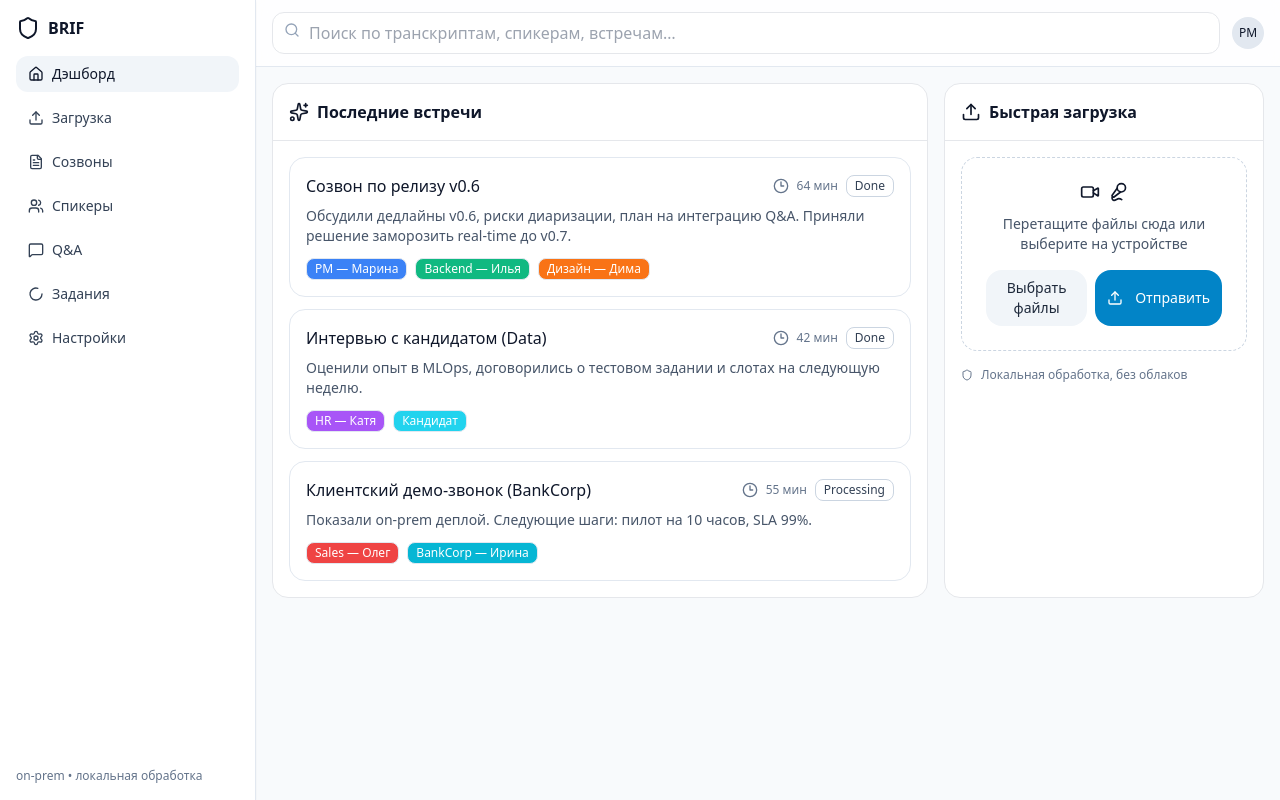
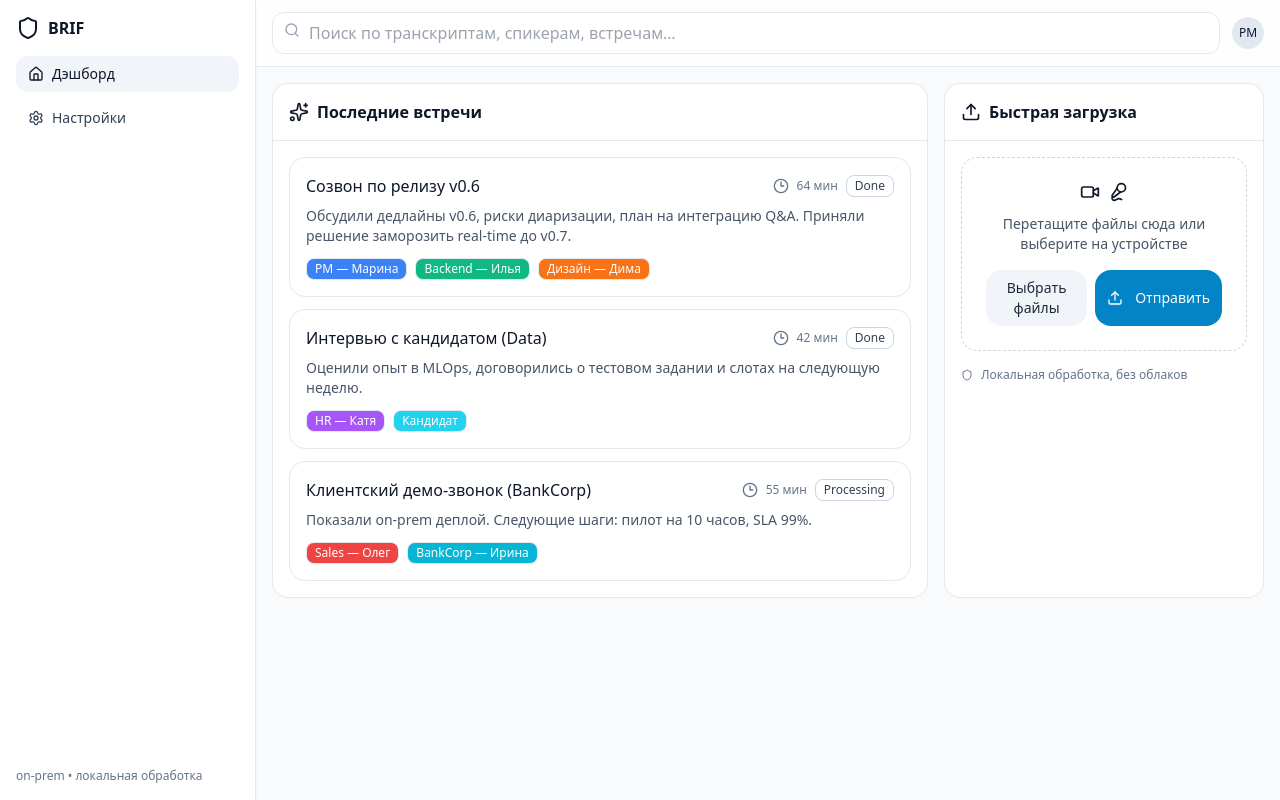
Before and after one commit to Devi3333/brif, a React (Vite) app: page / in a window 1280 px wide. Built offline with nearby package versions, Linux system fonts and the light colour scheme.

Commit message:
feat: cleaned up sidebar and removed old pages

```diff
--- a/src/App.tsx
+++ b/src/App.tsx
@@ -121,11 +121,11 @@ function Shell({ children }: { children: React.ReactNode }) {
           <span className="font-semibold">{APP_NAME}</span>
         </div>
         <NavItem to="/" icon={<Home className="h-4 w-4" />}>Дэшборд</NavItem>
-        <NavItem to="/uploads" icon={<Upload className="h-4 w-4" />}>Загрузка</NavItem>
+        {/*<NavItem to="/uploads" icon={<Upload className="h-4 w-4" />}>Загрузка</NavItem>
         <NavItem to="/meetings" icon={<FileText className="h-4 w-4" />}>Созвоны</NavItem>
         <NavItem to="/speakers" icon={<Users className="h-4 w-4" />}>Спикеры</NavItem>
         <NavItem to="/qa" icon={<MessageSquare className="h-4 w-4" />}>Q&A</NavItem>
-        <NavItem to="/jobs" icon={<Loader2 className="h-4 w-4" />}>Задания</NavItem>
+        <NavItem to="/jobs" icon={<Loader2 className="h-4 w-4" />}>Задания</NavItem>*/}
         <NavItem to="/settings" icon={<Settings className="h-4 w-4" />}>Настройки</NavItem>
         <div className="mt-auto text-xs text-slate-500">on‑prem • локальная обработка</div>
       </aside>
@@ -615,12 +615,12 @@ export default function App() {
       <Shell>
         <Routes>
           <Route path="/" element={<Dashboard />} />
-          <Route path="/uploads" element={<UploadsPage />} />
+          {/* <Route path="/uploads" element={<UploadsPage />} />
           <Route path="/meetings" element={<MeetingsList />} />
           <Route path="/meetings/:id" element={<MeetingDetailRoute />} />
           <Route path="/speakers" element={<SpeakersPage />} />
           <Route path="/qa" element={<QAPage />} />
-          <Route path="/jobs" element={<JobsPage />} />
+          <Route path="/jobs" element={<JobsPage />} /> */}
           <Route path="/settings" element={<SettingsPage />} />
         </Routes>
       </Shell>
```
Also changed, not shown: src/App.js (+2 -2 lines).
